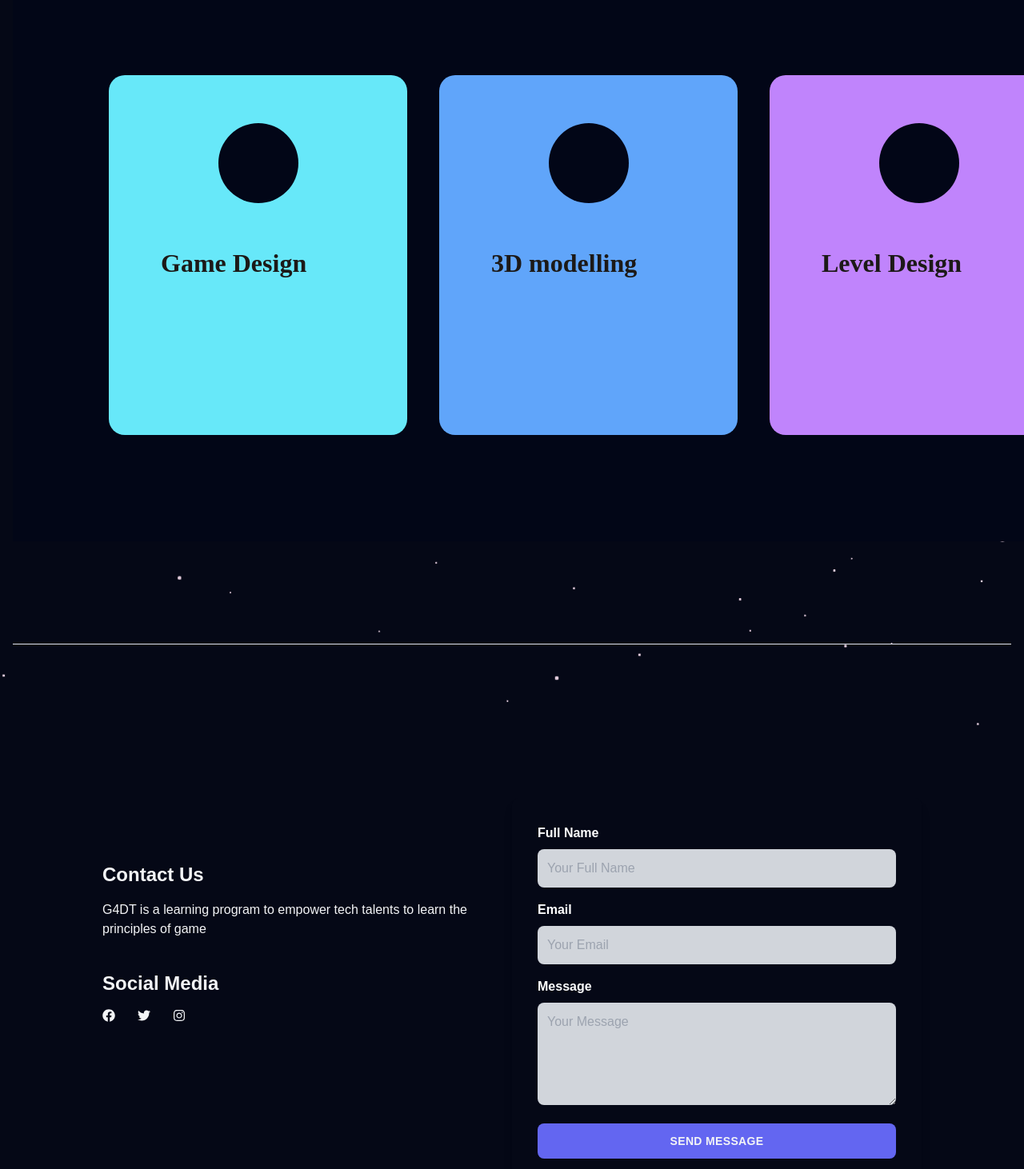
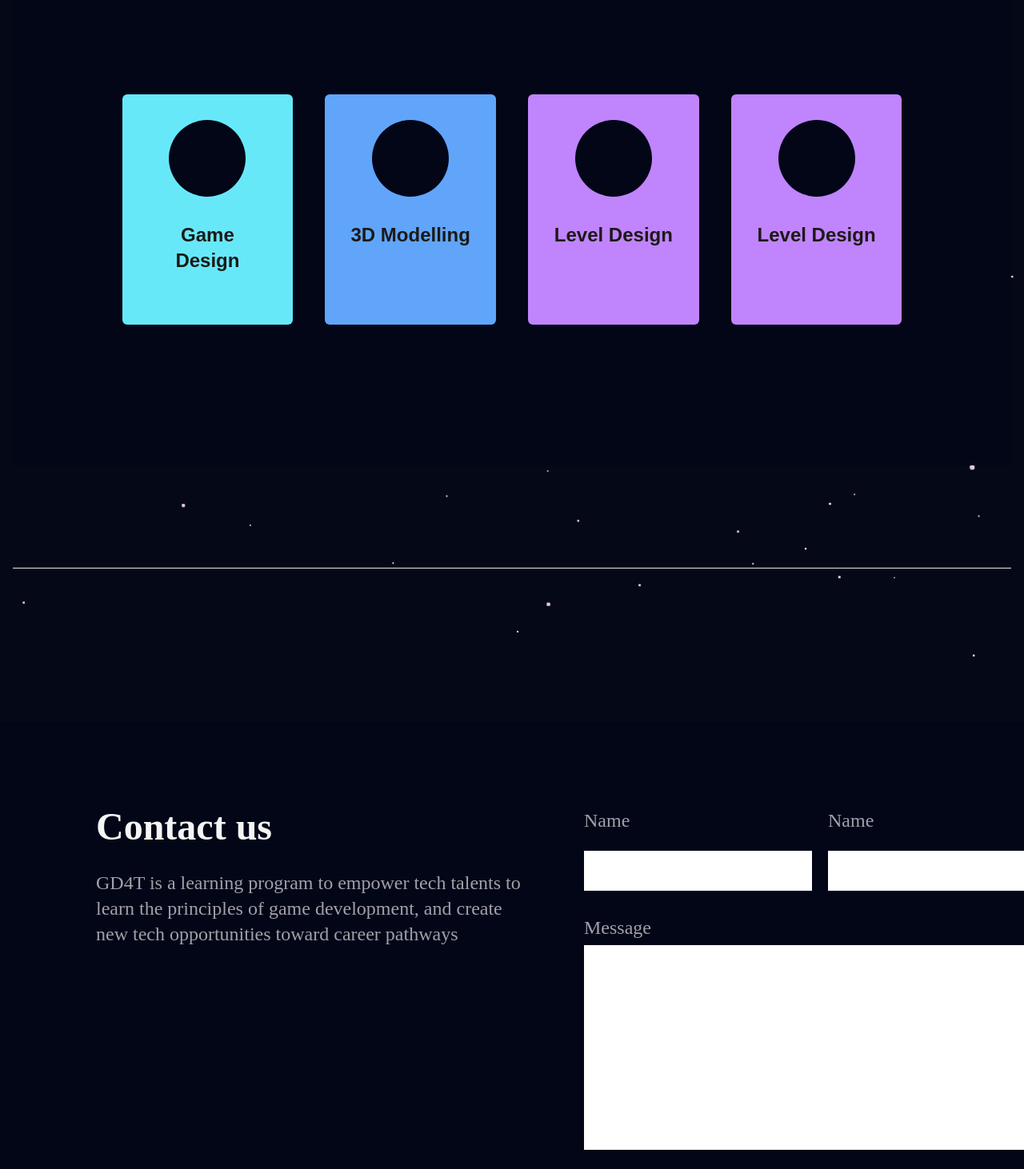
Before and after one commit to jefftrojan/aquilla-studio, a React (Vite) app: page /program in a window 1280 px wide. Shown: the part 2222-3684 px from the top of the page at 80% size. Built offline with nearby package versions, Linux system fonts and the light colour scheme; a web font is replaced by a local one.

Commit message:
footer layout

```diff
--- a/src/components/Footer.jsx
+++ b/src/components/Footer.jsx
@@ -6,82 +6,42 @@ const Footer = () => {
 
   return (
     <footer className="bg-primary text-gray-100 py-12">
-      <div className="max-w-screen-xl mx-auto px-8 md:px-12 lg:px-16 xl:px-32">
+<div className="w-[1440px] h-[712px] px-[120px] py-[107px] bg-slate-950 flex-col justify-start items-start gap-2.5 inline-flex">
+    <div className="justify-start items-start gap-[78px] inline-flex">
+        <div className="flex-col justify-start items-start gap-[30px] inline-flex">
+            <div className="w-[386px] text-neutral-100 text-5xl font-black font-['Orbitron']">Contact us</div>
+            <div className="w-[532px] text-zinc-400 text-2xl font-medium font-['Exo']">GD4T is a learning program to empower tech talents to learn the principles of game development, and create new tech opportunities toward career pathways</div>
+        </div>
+        <div className="flex-col justify-start items-start gap-[30px] inline-flex">
+            <div className="justify-start items-start gap-5 inline-flex">
+                <div className="flex-col justify-start items-start gap-[22px] inline-flex">
+                    <div className="w-[79px] text-zinc-400 text-2xl font-medium font-['Exo']">Name</div>
+                    <div className="w-[285px] h-[50px] relative bg-white" />
+                </div>
+                <div className="flex-col justify-start items-start gap-[22px] inline-flex">
+                    <div className="w-[79px] text-zinc-400 text-2xl font-medium font-['Exo']">Name</div>
+                    <div className="w-[285px] h-[50px] relative bg-white" />
+                </div>
+            </div>
+            <div className="flex-col justify-start items-start gap-5 flex">
+                <div className="flex-col justify-start items-start gap-1.5 flex">
+                    <div className="w-[105px] text-zinc-400 text-2xl font-medium font-['Exo']">Message</div>
+                    <div className="w-[590px] h-64 relative bg-white" />
+                </div>
+                <div className="justify-start items-end gap-[18px] inline-flex">
+                    <div className="w-[419px] text-zinc-400 text-lg font-medium font-['Exo']">GD4T is a learning program to empower tech talents to learn the principles of game </div>
+                    <div className="h-[50px] pl-[53px] pr-[54px] py-[13px] bg-blue-500 rounded-[10px] justify-center items-center flex">
+                        <div className="text-white text-lg font-semibold font-['Exo']">SEND</div>
+                    </div>
+                </div>
+            </div>
+        </div>
+    </div>
+</div>
 
-        <div className="flex flex-col md:flex-row">
-
-          {/* Left Section - Social Media Icons */}
-          <div className="md:w-1/2">
-          <div className="mt-20" />
-
-          <h2 className="text-2xl font-bold mb-4">Contact Us</h2>
-
-
-          <p> G4DT is a learning program to empower tech talents to learn the principles of game </p>
-          <div className="mt-10" />
-            <h2 className="text-2xl font-bold mb-4">Social Media</h2>
-
-
-            <div className="flex items-center space-x-7">
-              {/* Use React Icons for social media */}
-              <a href="#" className="text-gray-100 hover:text-indigo-500">
-                <FaFacebook />
-              </a>
-              <a href="#" className="text-gray-100 hover:text-indigo-500">
-                <FaTwitter />
-              </a>
-              <a href="#" className="text-gray-100 hover:text-indigo-500">
-                <FaInstagram />
-              </a>
-              {/* Add more social media icons as needed */}
-            </div>
-          </div>
-
-          {/* Right Section - Contact Form */}
-          <div className="md:w-1/2 mt-8 md:mt-0 bg-primary text-white rounded-lg shadow-lg p-8">
-            <form>
-              <div className="mb-4">
-                <label htmlFor="fullName" className="block text-white font-bold mb-2">Full Name</label>
-                <input
-                  type="text"
-                  id="fullName"
-                  className="w-full bg-gray-300 text-gray-900 p-3 rounded-lg focus:outline-none focus:shadow-outline"
-                  placeholder="Your Full Name"
-                />
-              </div>
-              <div className="mb-4">
-                <label htmlFor="email" className="block text-white font-bold mb-2">Email</label>
-                <input
-                  type="email"
-                  id="email"
-                  className="w-full bg-gray-300 text-white p-3 rounded-lg focus:outline-none focus:shadow-outline"
-                  placeholder="Your Email"
-                />
-              </div>
-              <div className="mb-4">
-                <label htmlFor="message" className="block text-white font-bold mb-2">Message</label>
-                <textarea
-                  id="message"
-                  rows="4"
-                  className="w-full h-32 bg-gray-300 text-white p-3 rounded-lg focus:outline-none focus:shadow-outline"
-                  placeholder="Your Message"
-                ></textarea>
-              </div>
-              <div>
-                <button
-                  type="submit"
-                  className="uppercase text-sm font-bold tracking-wide bg-indigo-500 text-gray-100 p-3 rounded-lg w-full focus:outline-none focus:shadow-outline"
-                >
-                  Send Message
-                </button>
-              </div>
-            </form>
-          </div>
-        </div>
         <div className="text-center mt-8">
           &copy; {currentYear}, AQUILA STUDIO | All Rights Reserved.
         </div>
-      </div>
     </footer>
   );
 };
--- a/src/components/Program.jsx
+++ b/src/components/Program.jsx
@@ -108,24 +108,34 @@ const Program = () => {
 
   </div>
 </div>
+<div className="bg-slate-950 min-h-screen flex items-center justify-center">
+      <div className="w-full max-w-[1440px] p-[90px] lg:p-[120px] flex flex-col items-center gap-[112px]">
+        <div className="w-[386px] text-neutral-100 text-5xl font-black font-orbitron text-center">What we do</div>
 
-<div className="w-[1440px] h-[895px] pl-[120px] pr-[121px] pt-[90px] pb-[131px] bg-slate-950 flex-col justify-center items-center gap-[172px] inline-flex">
-  <div className="w-[386px] text-neutral-100 text-5xl font-black font-['Orbitron']">What we do</div>
-  <div className="self-stretch justify-center items-center gap-10 inline-flex">
-    <div className="w-[373px] px-[65px] pt-[60px] pb-[191px] bg-cyan-300 rounded-[20px] flex-col justify-center items-center gap-[51px] inline-flex">
-      <div className="w-[100px] h-[100px] relative bg-slate-950 rounded-[100px]" />
-      <div className="w-[243px] text-stone-900 text-[32px] font-extrabold font-['Orbitron']">Game Design</div>
+        <div className="flex flex-col lg:flex-row gap-10">
+          <div className="w-full lg:w-1/2 px-8 pt-8 pb-16 bg-cyan-300 rounded-md flex flex-col items-center gap-8">
+            <div className="w-24 h-24 bg-slate-950 rounded-full"></div>
+            <div className="text-stone-900 text-2xl font-extrabold font-orbitron text-center">Game Design</div>
+          </div>
+
+          <div className="w-full lg:w-1/2 px-8 pt-8 pb-16 bg-blue-400 rounded-md flex flex-col items-center gap-8">
+            <div className="w-24 h-24 bg-slate-950 rounded-full"></div>
+            <div className="text-stone-900 text-2xl font-extrabold font-orbitron text-center">3D Modelling</div>
+          </div>
+
+          <div className="w-full lg:w-1/2 px-8 pt-8 pb-16 bg-purple-400 rounded-md flex flex-col items-center gap-8">
+            <div className="w-24 h-24 bg-slate-950 rounded-full"></div>
+            <div className="text-stone-900 text-2xl font-extrabold font-orbitron text-center">Level Design</div>
+          </div>
+
+          <div className="w-full lg:w-1/2 px-8 pt-8 pb-16 bg-purple-400 rounded-md flex flex-col items-center gap-8">
+            <div className="w-24 h-24 bg-slate-950 rounded-full"></div>
+            <div className="text-stone-900 text-2xl font-extrabold font-orbitron text-center">Level Design</div>
+          </div>
+        </div>
+      </div>
     </div>
-    <div className="w-[373px] px-[65px] pt-[60px] pb-[191px] bg-blue-400 rounded-[20px] flex-col justify-center items-center gap-[51px] inline-flex">
-      <div className="w-[100px] h-[100px] relative bg-slate-950 rounded-[100px]" />
-      <div className="w-[243px] text-stone-900 text-[32px] font-extrabold font-['Orbitron']">3D modelling</div>
-    </div>
-    <div className="w-[373px] px-[65px] pt-[60px] pb-[191px] bg-purple-400 rounded-[20px] flex-col justify-center items-center gap-[51px] inline-flex">
-      <div className="w-[100px] h-[100px] relative bg-slate-950 rounded-[100px]" />
-      <div className="w-[243px] text-stone-900 text-[32px] font-extrabold font-['Orbitron']">Level Design</div>
-    </div>
-  </div>
-</div>
+
 
 <hr className="my-10 md:my-20 lg:my-32" />
 
--- a/src/constants/index.js
+++ b/src/constants/index.js
@@ -53,20 +53,18 @@ const whatwedo = [
   {
     name: "Game Development",
     description:
-    "The game development process typically requires input from one or more game designers, artists, programmers, animators, testers, project managers, etc,. though some games have been created by just one or two game developers.",
+    "Fusion of multidisciplinary process of conceptualizing, designing, creating, and refining interactive digital experiences through creativity, and storytelling to craft engaging, immersive, and entertaining games.",
 
     image: simage1,
   },
   {
-    name: "Level Design",
-    description:
-    "The game development process typically requires input from one or more game designers, artists, programmers, animators, testers, project managers, etc,.",
+    name: "Game Design",
+    description: "Creating innovative and engaging video game experiences through creative design and programming which utilizing 3D software to create compelling storytelling that resonates with Africans.",
     image: simage2,
   },
   {
-    name: "3D Modelling",
-    description:
-    "The game development process typically requires input from one or more game designers, artists, programmers, animators, testers, project managers, etc,. though some games have been created by just one or two game developers.",
+    name: "Game Production",
+    description: "Crafting levels and puzzles to challenge players and drive the story of innovative games forward from building the game from concept to completion.",
 
     image: simage3,
   },
```
